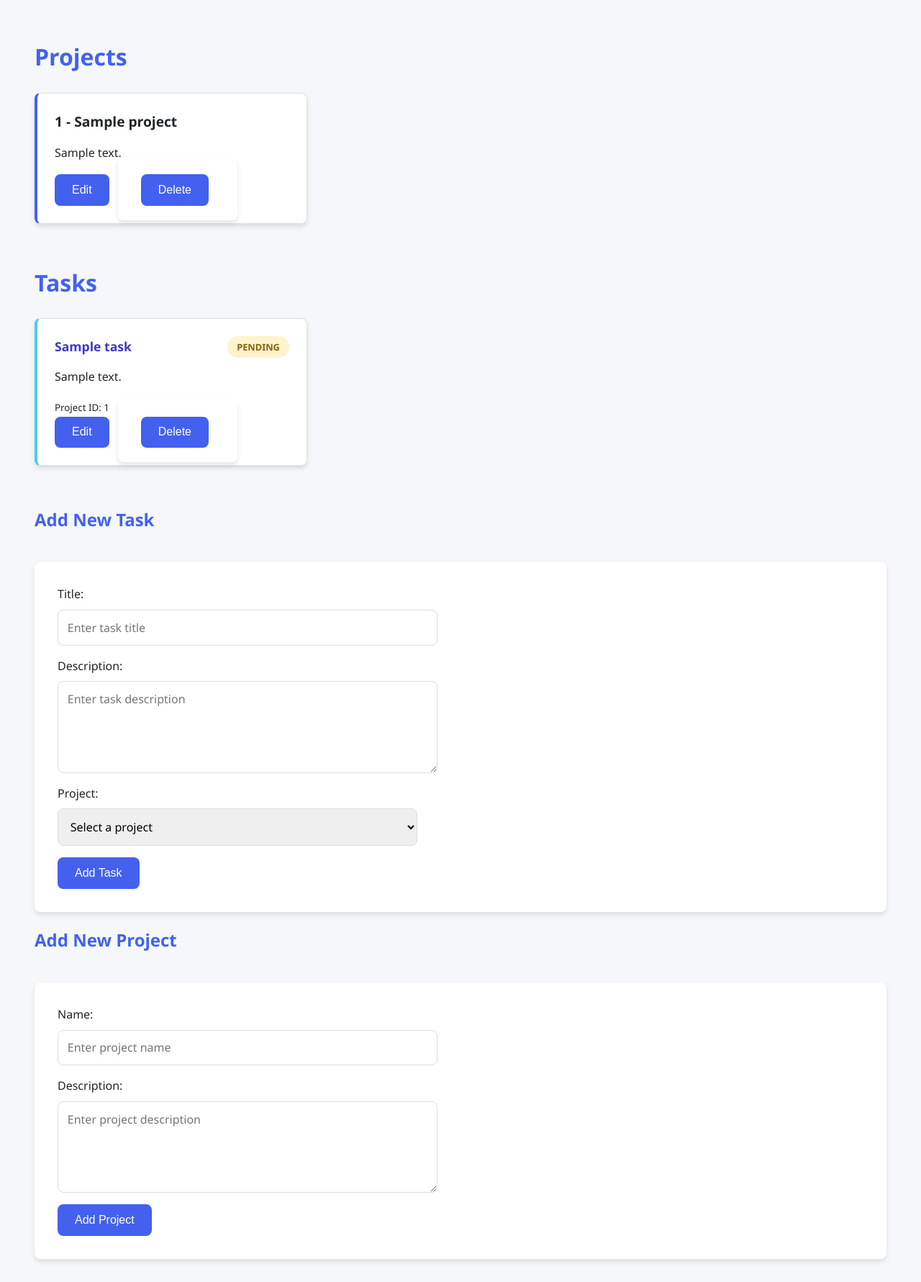
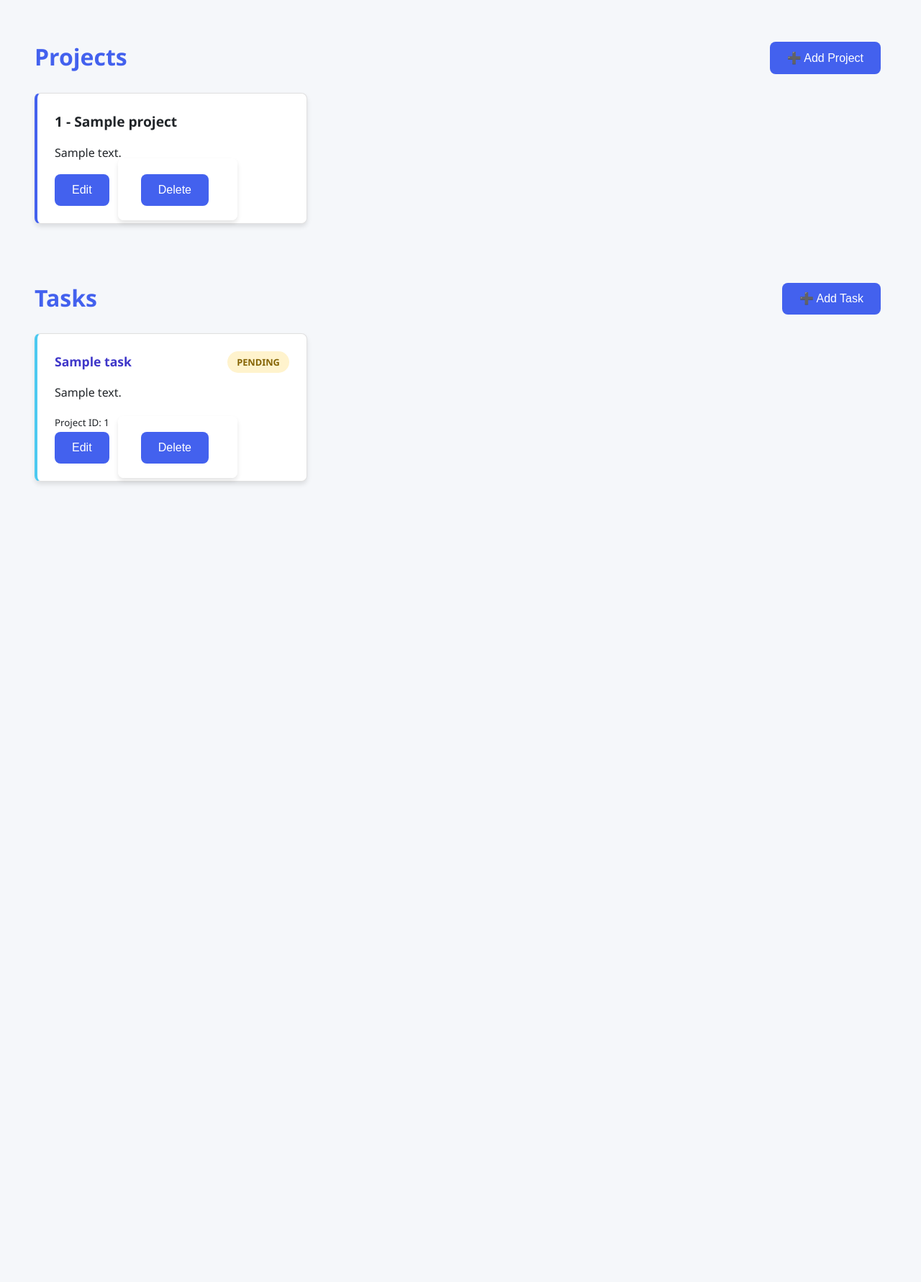
Before and after one commit to BartoszWeselak/micro-services, a FastAPI app: template api-gateway/templates/index.html in a window 1280 px wide. Shown: the whole page at 72% size. After the commit the page ends 673 px from the top, so only its background shows below. Run offline with FastAPI, Linux system fonts and the light colour scheme; the template is opened without the code that fills it: most values are stand-ins (such as "Sample title", 1, 10 or a date in 2020).

Commit message:
Add button fix

```diff
--- a/api-gateway/templates/index.html
+++ b/api-gateway/templates/index.html
@@ -166,11 +166,21 @@
                 grid-template-columns: 1fr;
             }
         }
+
+        .section-header {
+            display: flex;
+            justify-content: space-between;
+            align-items: center;
+        }
     </style>
 </head>
 <body>
     <div class="container">
+        <div class="section-header">
             <h1>Projects</h1>
+            <button type="button" onclick="toggleAddForm('add-project-form')">➕ Add Project</button>
+        </div>
+
         <div class="grid">
             {% for project in projects %}
             <div class="project">
@@ -191,7 +201,6 @@
                     <button type="submit">Save</button>
                 </form>
 
-
                 <form method="post" action="/delete-project/{{ project.id }}" class="inline-form"
                     onsubmit="return confirm('Are you sure you want to delete this project?');">
                     <button type="submit">Delete</button>
@@ -200,7 +209,24 @@
             {% endfor %}
         </div>
 
+        <form id="add-project-form" method="post" action="/add-project" style="display: none;">
+            <label>
+                Name:
+                <input type="text" name="name" required placeholder="Enter project name">
+            </label>
+
+            <label>
+                Description:
+                <textarea name="description" placeholder="Enter project description"></textarea>
+            </label>
+
+            <button type="submit">Add Project</button>
+        </form>
+
+        <div class="section-header">
             <h1>Tasks</h1>
+            <button type="button" onclick="toggleAddForm('add-task-form')">➕ Add Task</button>
+        </div>
 
         <div class="grid">
             {% for task in tasks %}
@@ -243,17 +269,15 @@
                     <button type="submit">Save</button>
                 </form>
 
-
-                <form method="post" action="/delete-task/{{ task.id }}" class="inline-form" onsubmit="return confirm('Are you sure you want to delete this task?');">
+                <form method="post" action="/delete-task/{{ task.id }}" class="inline-form"
+                    onsubmit="return confirm('Are you sure you want to delete this task?');">
                     <button type="submit">Delete</button>
                 </form>
-
             </div>
             {% endfor %}
         </div>
 
-        <h2>Add New Task</h2>
-        <form method="post" action="/add-task">
+        <form id="add-task-form" method="post" action="/add-task" style="display: none;">
             <label>
                 Title:
                 <input type="text" name="title" required placeholder="Enter task title">
@@ -276,33 +300,18 @@
 
             <button type="submit">Add Task</button>
         </form>
-        <h2>Add New Project</h2>
-<form method="post" action="/add-project">
-    <label>
-        Name:
-        <input type="text" name="name" required placeholder="Enter project name">
-    </label>
+    </div>
 
-    <label>
-        Description:
-        <textarea name="description" placeholder="Enter project description"></textarea>
-    </label>
-
-    <button type="submit">Add Project</button>
-</form>
-
-
-    </div>
     <script>
     function toggleEditForm(id) {
         const form = document.getElementById(id);
-    if (form.style.display === "none") {
-        form.style.display = "block";
-    } else {
-        form.style.display = "none";
+        form.style.display = form.style.display === "none" ? "block" : "none";
     }
+
+    function toggleAddForm(id) {
+        const form = document.getElementById(id);
+        form.style.display = form.style.display === "none" ? "block" : "none";
     }
     </script>
-
 </body>
 </html>
```
Lines whose indentation alone changed are shown as unchanged.
